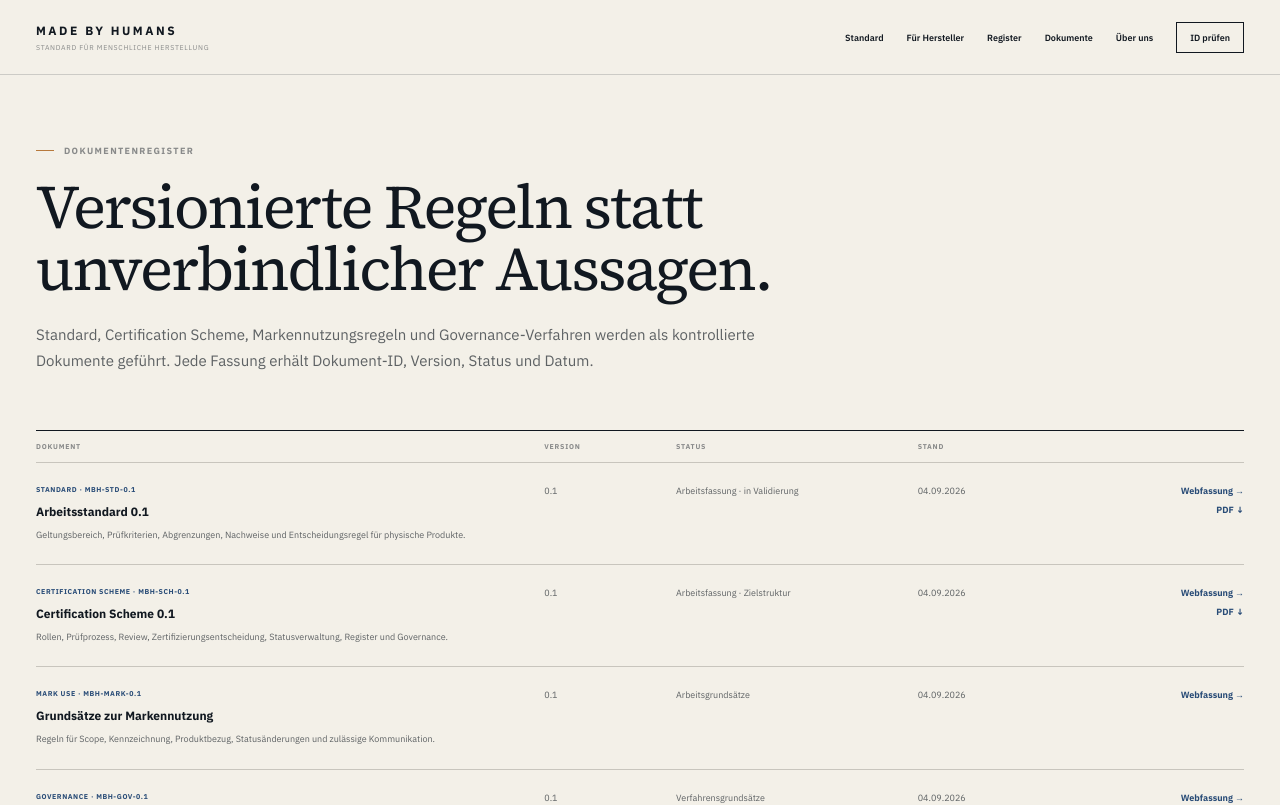
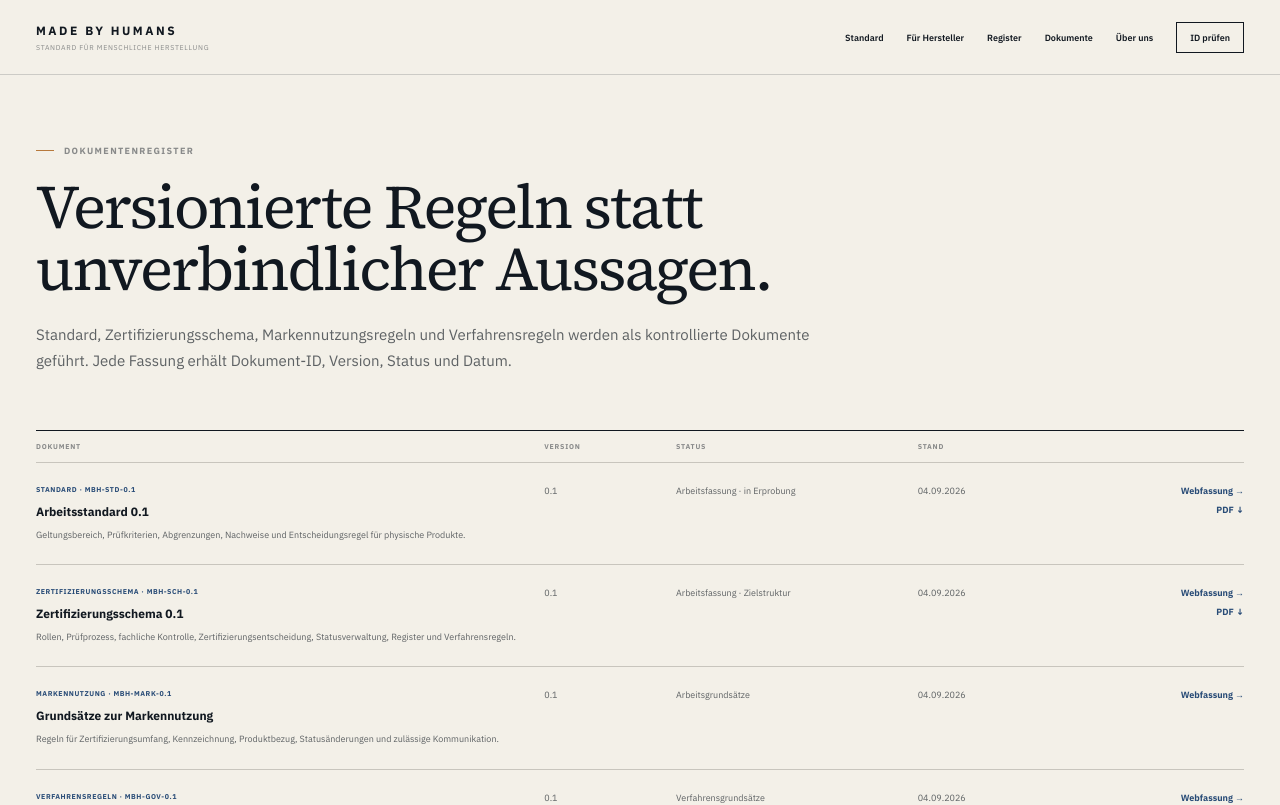
Before and after one commit to dennis-glaser-coder/human-certification-web, a Next.js app: page /dokumente in a window 1280 px wide. Shown: the top 805 px of the page. Built offline with nearby package versions, Linux system fonts and the light colour scheme.

Commit message:
Dokumentenregister sprachlich vereinheitlichen

```diff
--- a/src/app/dokumente/page.js
+++ b/src/app/dokumente/page.js
@@ -15,7 +15,7 @@ const documents = [
     type: 'STANDARD',
     title: 'Arbeitsstandard 0.1',
     version: '0.1',
-    status: 'Arbeitsfassung · in Validierung',
+    status: 'Arbeitsfassung · in Erprobung',
     date: '04.09.2026',
     copy: 'Geltungsbereich, Prüfkriterien, Abgrenzungen, Nachweise und Entscheidungsregel für physische Produkte.',
     href: '/dokumente/standard-0-1',
@@ -23,28 +23,28 @@ const documents = [
   },
   {
     id: 'MBH-SCH-0.1',
-    type: 'CERTIFICATION SCHEME',
-    title: 'Certification Scheme 0.1',
+    type: 'ZERTIFIZIERUNGSSCHEMA',
+    title: 'Zertifizierungsschema 0.1',
     version: '0.1',
     status: 'Arbeitsfassung · Zielstruktur',
     date: '04.09.2026',
-    copy: 'Rollen, Prüfprozess, Review, Zertifizierungsentscheidung, Statusverwaltung, Register und Governance.',
+    copy: 'Rollen, Prüfprozess, fachliche Kontrolle, Zertifizierungsentscheidung, Statusverwaltung, Register und Verfahrensregeln.',
     href: '/dokumente/certification-scheme-0-1',
     pdf: '/documents/made-by-humans-certification-scheme-0-1.pdf',
   },
   {
     id: 'MBH-MARK-0.1',
-    type: 'MARK USE',
+    type: 'MARKENNUTZUNG',
     title: 'Grundsätze zur Markennutzung',
     version: '0.1',
     status: 'Arbeitsgrundsätze',
     date: '04.09.2026',
-    copy: 'Regeln für Scope, Kennzeichnung, Produktbezug, Statusänderungen und zulässige Kommunikation.',
+    copy: 'Regeln für Zertifizierungsumfang, Kennzeichnung, Produktbezug, Statusänderungen und zulässige Kommunikation.',
     href: '/markennutzung',
   },
   {
     id: 'MBH-GOV-0.1',
-    type: 'GOVERNANCE',
+    type: 'VERFAHRENSREGELN',
     title: 'Beschwerden, Einsprüche & Zeichenmissbrauch',
     version: '0.1',
     status: 'Verfahrensgrundsätze',
@@ -65,7 +65,7 @@ export default function DocumentsPage() {
         <div className="eyebrow">DOKUMENTENREGISTER</div>
         <h1>Versionierte Regeln statt unverbindlicher Aussagen.</h1>
         <p className="lead">
-          Standard, Certification Scheme, Markennutzungsregeln und Governance-Verfahren werden als kontrollierte Dokumente geführt.
+          Standard, Zertifizierungsschema, Markennutzungsregeln und Verfahrensregeln werden als kontrollierte Dokumente geführt.
           Jede Fassung erhält Dokument-ID, Version, Status und Datum.
         </p>
       </section>
```
